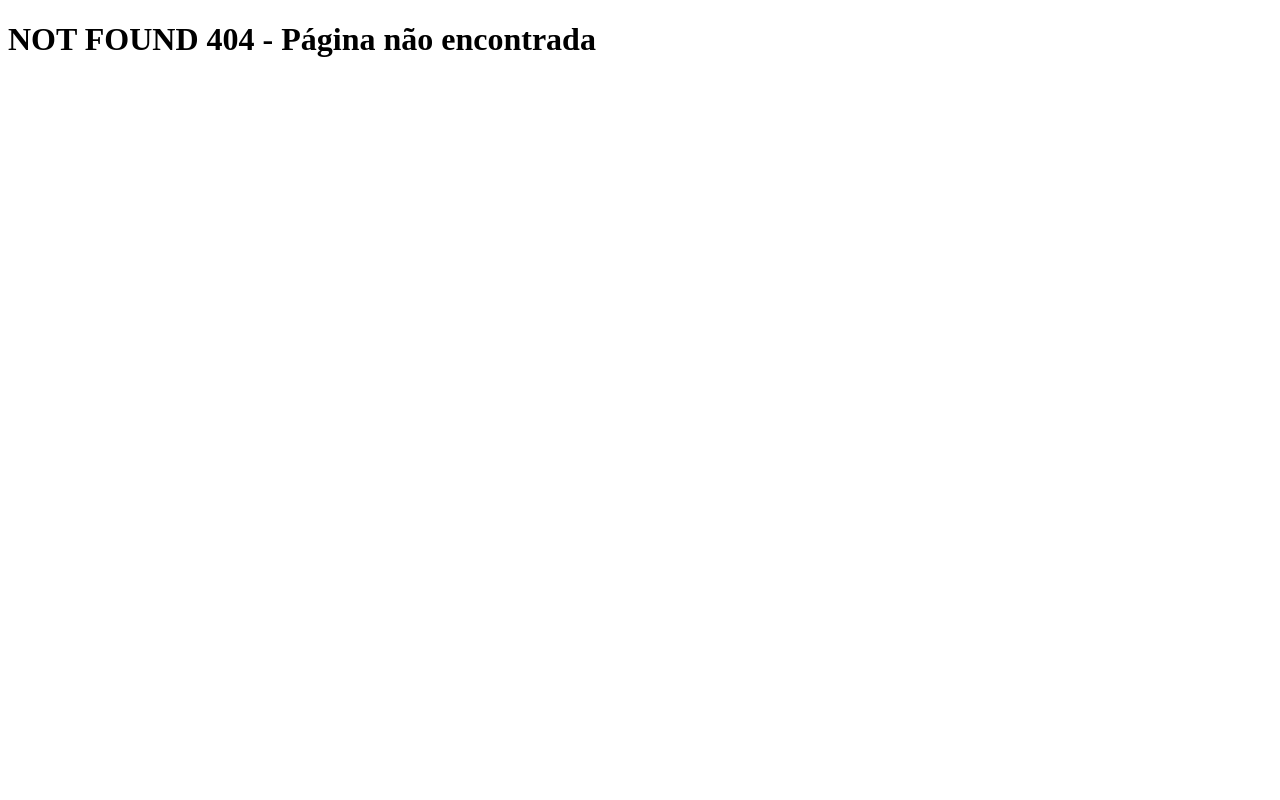
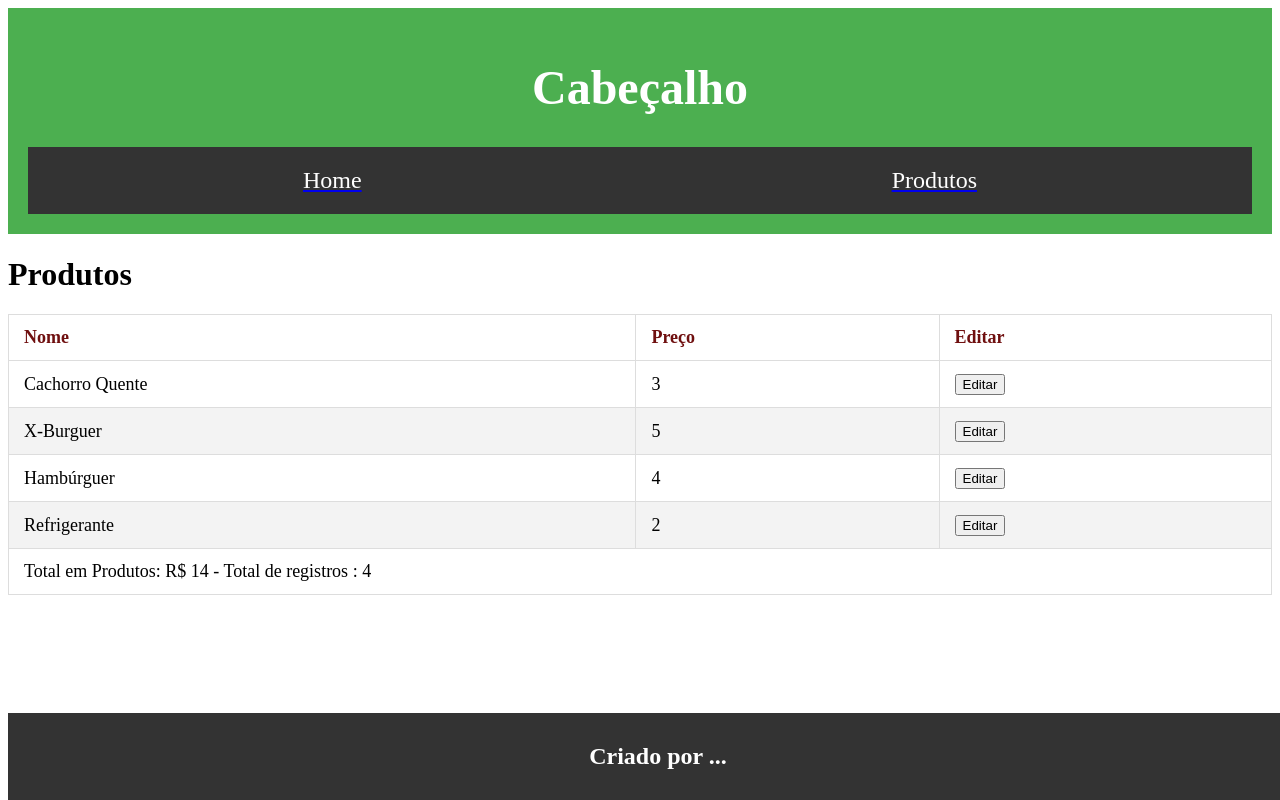
Before and after one commit to 1TDSPH-24/aula-10-2sem, a React (Vite) app in the folder aula10/: page /produtos in a window 1280 px wide. Before the commit this address had no page. Built offline with nearby package versions, Linux system fonts and the light colour scheme.

Commit message:
Criando lista de obj mocada no Produto. Iterando a lista no componente. Estilizando com styled. Preparando para remover a lista.

```diff
--- a/aula10/package.json
+++ b/aula10/package.json
@@ -12,7 +12,8 @@
   "dependencies": {
     "react": "^18.3.1",
     "react-dom": "^18.3.1",
-    "react-router-dom": "^6.26.1"
+    "react-router-dom": "^6.26.1",
+    "styled-components": "^6.1.13"
   },
   "devDependencies": {
     "@eslint/js": "^9.9.0",
--- a/aula10/src/App.tsx
+++ b/aula10/src/App.tsx
@@ -1,10 +1,13 @@
 import { Outlet } from "react-router-dom";
+import Cabecalho from "./components/Cabecalho/Cabecalho";
+import Rodape from "./components/Rodape/Rodape";
 
 export default function App(){
   return (
     <div>
-      <h1>Github Users</h1>
-      <Outlet/>
+      <Cabecalho/>
+        <Outlet/>
+      <Rodape/>
     </div>
   );
 }
--- /dev/null
+++ b/aula10/src/components/Cabecalho/Cabecalho.tsx
@@ -0,0 +1,12 @@
+import { Header } from "../../style/styled";
+import Menu from "../Menu/Menu";
+
+export default function Cabecalho(){
+
+  return(
+    <Header>
+      <h1>Cabeçalho</h1>
+      <Menu/>
+    </Header>
+  );
+}
--- /dev/null
+++ b/aula10/src/components/Menu/Menu.tsx
@@ -0,0 +1,13 @@
+import { Link } from "react-router-dom";
+import { Nav,MenuList,MenuItem, MenuLink } from "../../style/styled"
+
+export default function Menu(){
+    return(
+      <Nav>
+        <MenuList>
+            <MenuItem> <Link to="/"><MenuLink>Home</MenuLink></Link></MenuItem>
+            <MenuItem><Link to="/produtos"><MenuLink>Produtos</MenuLink></Link></MenuItem>
+       </MenuList>
+      </Nav>
+    );
+  }
--- /dev/null
+++ b/aula10/src/components/Rodape/Rodape.tsx
@@ -0,0 +1,9 @@
+import { Footer } from "../../style/styled";
+
+export default function Rodape(){
+    return(
+      <Footer>
+        <h2>Criado por <span>...</span></h2>
+      </Footer>
+    );
+  }
--- a/aula10/src/main.tsx
+++ b/aula10/src/main.tsx
@@ -4,12 +4,14 @@ import App from './App.tsx';
 import { createBrowserRouter,RouterProvider } from 'react-router-dom';
 import Home from './routes/Home/index.tsx';
 import NotFound from './routes/NotFound/index.tsx';
-import Pokemon from './routes/Pokemon/index.tsx';
+import Produtos from './routes/Produtos/index.tsx';
+
 
 const routes = createBrowserRouter([
   {path:"/", element:<App/>, errorElement:<NotFound/>, children:[
     {path:"/", element:<Home/>},
-    {path:"/poke/:url", element:<Pokemon/>},
+    {path:"/produtos", element:<Produtos/>},
+
   ]}
 ]);
 
--- a/aula10/src/routes/Home/index.tsx
+++ b/aula10/src/routes/Home/index.tsx
@@ -1,70 +1,9 @@
-import { useEffect, useState } from "react";
-import { Link } from "react-router-dom";
 
 export default function Home() {
 
-    const [users, setUsers] = useState([{
-       name: "",
-        url:""
-    }]);
-
-    useEffect(() => {
-
-        async function users(){
-
-            const response = await fetch('https://pokeapi.co/api/v2/pokemon-form');
-            try{
-                if(!response.ok){
-                    throw new Error("Dados solicitados incompletos!");
-                }
-                    const data = await response.json();
-                    const results =  data["results"];
-                    setUsers(results);
-                }catch(err){
-                    console.log(err)
-                }
-        }
-        users();
-    });
-
     return (
         <main>
-            <h1>Welcome to my home page</h1>
-                <div>
-
-                        <div>
-                           {users.map((user,indice)=>(
-                            <div key={indice}>
-                                <p>{user.name}</p>
-                                <p>{user.url}</p>
-                                <p><Link to={`/poke/"${user.url}"`}>POKEMON</Link></p>
-                             </div>
-                           ))}
-                        </div>
-                </div>
+            <h1>Página Principal</h1>
         </main>
     );
 }
-
-
-// <div>
-// {users.map(user => (
-//     <div key={user.id}>
-//         <img src={user.avatar_url} alt={user.login} />
-//         <p>{user.login}</p>
-//     </div>
-//     ))}
-// </div>
-
-// fetch('https://api.github.com/users')
-// .then(response => {
-//     if (!response.ok) throw new Error('Erro ao gerar os dados');
-//     return response.json();
-// })
-// .then(data => {
-//     setUsers(data)
-// })
-// .catch(err => {
-//     setError(err.message);
-//     navigate('/error');
-// })
--- a/aula10/src/routes/Pokemon/index.tsx
+++ /dev/null
@@ -1,47 +0,0 @@
-import { useEffect, useState } from "react";
-import { useParams } from "react-router-dom";
-
-export default function Pokemon() {
-  const [pokemon, setPokemon] = useState(
-    {
-        form_name: "",
-        form_order: 0
-    }
-  );
-
-  const { urlParam } = useParams();
-
-  useEffect(() => {
-    async function loadingPokemon() {
-      if (urlParam) {
-        const response = await fetch(urlParam);
-        try {
-          if (!response.ok) {
-            throw new Error("Dados solicitados incompletos!");
-          }
-          const data = await response.json();
-          setPokemon(data);
-          console.log(data);
-        } catch (err) {
-          console.log(err);
-        }
-      }
-    }
-    loadingPokemon();
-  });
-
-  return (
-    <main>
-      <h1>Welcome to my home page</h1>
-      <div>
-        <div>
-
-            <div>
-              <p>{pokemon.form_name}</p>
-              <p>{pokemon.form_order}</p>
-            </div>
-        </div>
-      </div>
-    </main>
-  );
-}
--- /dev/null
+++ b/aula10/src/routes/Produtos/index.tsx
@@ -0,0 +1,41 @@
+import { MinhaTabela } from "../../style/styled";
+
+export default function Produtos() {
+
+    const listaDeProdutos = [
+        {id: 1, nome: 'Cachorro Quente', preco: 3},
+        {id: 2, nome: 'X-Burguer', preco: 5},
+        {id: 3, nome: 'Hambúrguer', preco: 4},
+        {id: 4, nome: 'Refrigerante', preco: 2}
+    ];
+
+    return (
+        <div>
+            <h1>Produtos</h1>
+            <MinhaTabela>
+                <thead>
+                    <tr>
+                        <th>Nome</th>
+                        <th>Preço</th>
+                        <th>Editar</th>
+                    </tr>
+                </thead>
+                <tbody>
+                    {listaDeProdutos.map(p=>(
+                        <tr key={p.id}>
+                            <td>{p.nome}</td>
+                            <td>{p.preco}</td>
+                            <td><button>Editar</button></td>
+                        </tr>
+                    ))}
+                </tbody>
+                <tfoot>
+                    <tr>
+                        <td colSpan={3}>Total em Produtos: R$ {listaDeProdutos.reduce((ac, p) => ac + p.preco, 0)} -
+                        Total de registros : {listaDeProdutos.length}</td>
+                    </tr>
+                </tfoot>
+            </MinhaTabela>
+        </div>
+    );
+}
--- /dev/null
+++ b/aula10/src/style/styled.ts
@@ -0,0 +1,97 @@
+import styled from "styled-components";
+
+export const MeuH1 = styled.h1`
+    background-color: blueviolet;
+    font-family: Arial, Helvetica, sans-serif;
+    text-align: center;
+    width: 80%;
+    border: 2px solid #0f0;
+`
+
+export const Header = styled.header`
+  background-color: #4CAF50;
+  padding: 20px;
+  text-align: center;
+  color: white;
+  font-size: 1.5em;
+`
+
+// Estilizando o Footer
+export const Footer = styled.footer`
+  background-color: #333;
+  padding: 10px;
+  text-align: center;
+  color: white;
+  position: fixed;
+  width: 100%;
+  bottom: 0;
+`
+
+export const MainContent = styled.main`
+  padding: 20px;
+  margin-top: 60px; // Espaço para o Header
+  margin-bottom: 40px; // Espaço para o Footer
+`
+
+// Estilizando o contêiner do menu
+export const Nav = styled.nav`
+  background-color: #333;
+  padding: 10px;
+`
+
+// Estilizando a lista de itens do menu
+export const MenuList = styled.ul`
+  list-style-type: none;
+  margin: 0;
+  padding: 0;
+  display: flex;
+  justify-content: space-around;
+`
+
+// Estilizando o item de lista
+export const MenuItem = styled.li`
+  display: inline;
+`
+
+// Estilizando o item de link
+export const MenuLink = styled.a`
+  color:#fff;
+  text-decoration: none;
+  padding: 10px 20px;
+  display: block;
+`
+
+export const MinhaTabela = styled.table`
+  width: 100%;
+  border-collapse: collapse;
+  margin: 20px 0;
+  font-size: 18px;
+  text-align: left;
+
+&
+thead{
+    background-color: #009879;
+  color: #6f0f0f;
+}
+
+&
+th{
+    padding: 12px 15px;
+  border: 1px solid #dddddd;
+}
+&
+tr{
+    &:nth-child(even) {
+        background-color: #f3f3f3;
+      }
+      &:nth-child(odd) {
+        background-color: #ffffff;
+      }
+}
+&
+td{
+    padding: 12px 15px;
+  border: 1px solid #dddddd;
+}
+
+`
```
Also changed, not shown: 1 other file (tests, documents, lock files or other folders).
